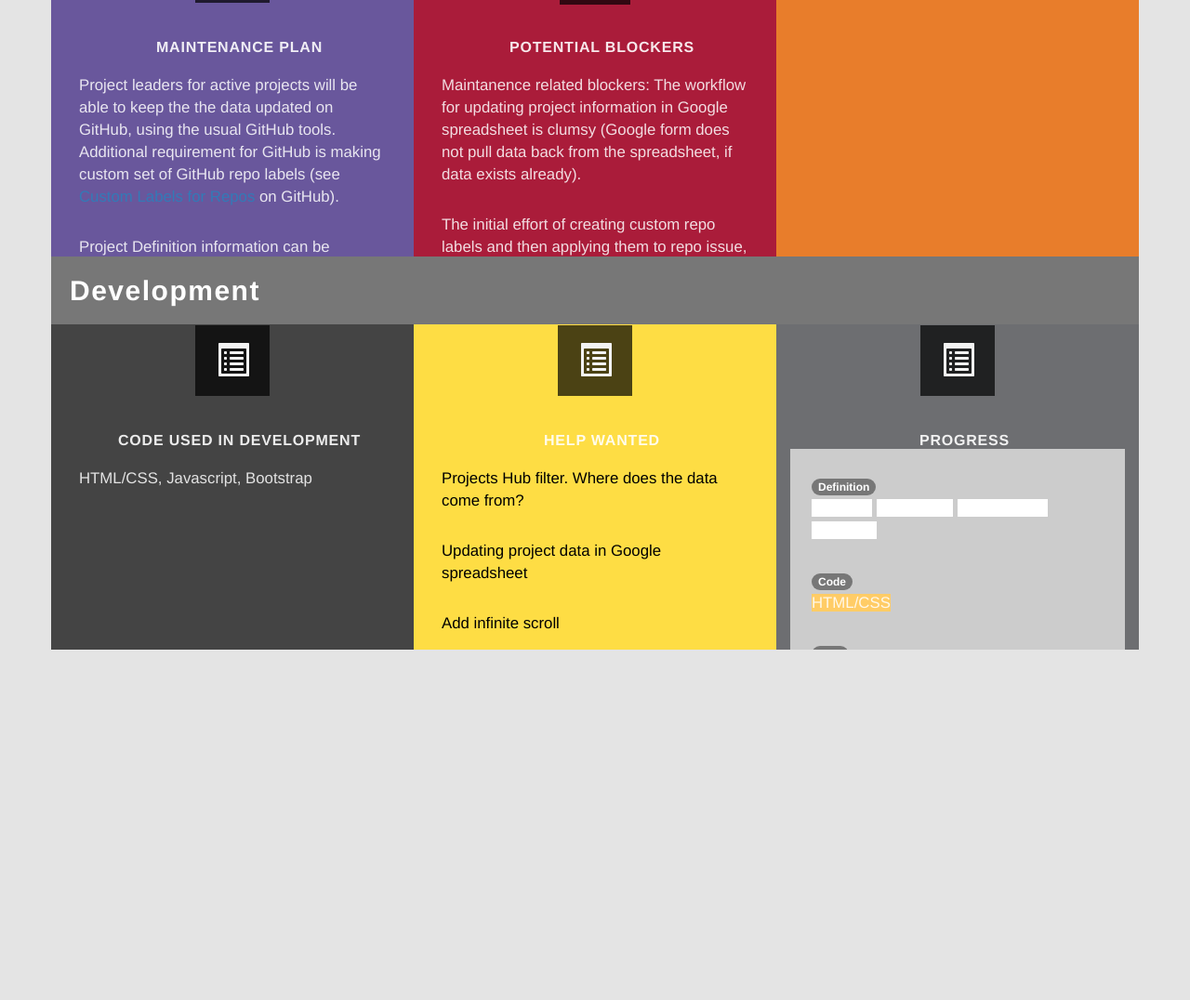
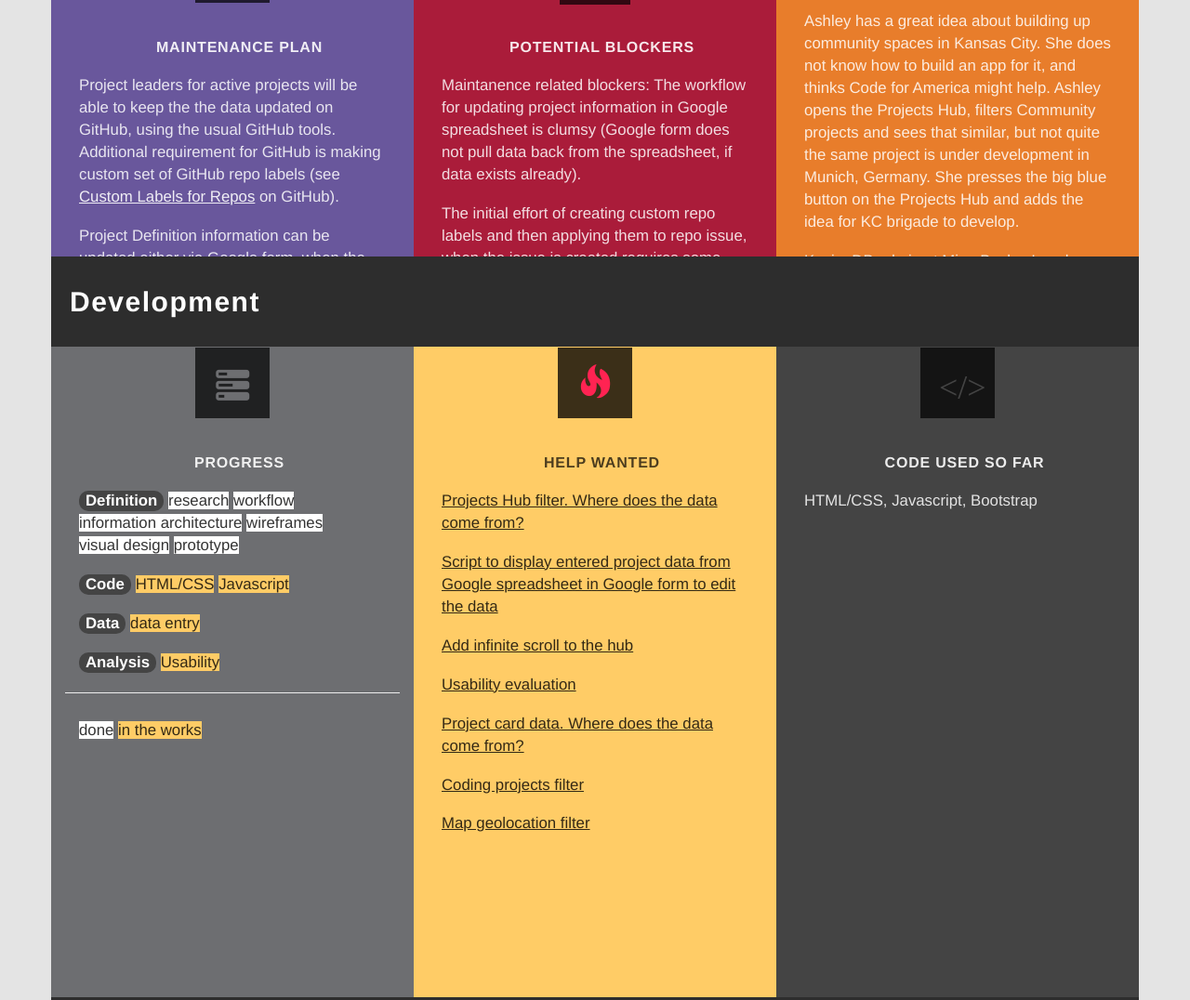
Before and after one commit to zmon/Code-for-America-Projects-Hub, a plain HTML site: page prototype/CfAprojectPage.htm in a window 1280 px wide. Shown: the part 1234-2310 px from the top of the page at 93% size. Before the commit the page ends 1933 px from the top, so only its background shows below. Drawn offline with Linux system fonts and the light colour scheme.

Commit message:
Hub and project page updates

```diff
--- a/prototype/CfAprojectPage.htm
+++ b/prototype/CfAprojectPage.htm
@@ -64,7 +64,7 @@
               <li title="Project stars on GitHub"><span class="glyphicon glyphicon-star OK-star-gold"></span> Starred by <span class="badge OK-badge-inverse">21</span></li>
               <li title="Project followers on GitHub"><span class="glyphicon glyphicon-eye-open"></span> Watched by <span class="badge OK-badge-inverse">17</span></li>
               <li><a hrer="#" title="View project's comments"><span class="glyphicon glyphicon-comment"></span></a><span class="badge OK-badge-inverse">32</li>
-              <li><span class="glyphicon glyphicon-hand-up" title="Project requested by civic organization"></span></a> Requested by ...</li>
+              <li><span class="glyphicon glyphicon-hand-up" title="Project requested by civic organization"></span></a> Requested by Code for America brigade</li>
               <li><span class="glyphicon glyphicon-ok" title="Project validated by research"></span> Validated by user research</li>
            </ul>
         </section>
@@ -98,7 +98,8 @@
     	<span class="glyphicon glyphicon-send OK-pdcard-glyphicon"></span>
       	<h3>Goals</h3>
         <p>Help brigade members to find projects to work on. <br>
-Promote multi-brigade collaboration. New members onboarding. <br>
+Promote multi-brigade collaboration. <br>
+New members onboarding. <br>
 Let public contribute ideas. <br>
 Karma. <br>
 Code for America scope view. <br>
@@ -117,75 +118,91 @@ The list should be available nation-wide and by city. </p>
     <div class="col-xs-12 col-sm-12 col-md-4 OK-project-definition-card OK-project-definition-card-tall OK-pdc-story pull-right">
     	<span class="glyphicon glyphicon-list-alt OK-pdcard-glyphicon"></span>
      	<h3>User Stories</h3>
-        <p>Dave is a busy person. As a member of brigade, Dave needs to be up to date on the latest developments in the brigade, so that he can choose where he can apply his skills on hack night. </p>
-        <p>As a civic-minded person, Jane needs to be able to contribute a society-improving idea for greater good.
-		</p>
+        <p>Dave is a member of brigade living in Kansas City. He does not have time to follow the latest developments in the brigade on a daily basis. He would like to choose where he can apply his skills for a few hours during Monday hack night. Dave does not need to see project details, rather where the help is needed. He opens Projects Hub and chooses an active project with relevant Help Wanted issues, where he can contribute.</p>
+        <p>Ashley has a great idea about building up community spaces in Kansas City. She does not know how to build an app for it, and thinks Code for America might help. Ashley opens the Projects Hub, filters Community projects and sees that similar, but not quite the same project is under development in Munich, Germany. She presses the big blue button on the Projects Hub and adds the idea for KC brigade to develop.</p>
+        <p>Kevin, DB admin at MicroBucks, Inc., has found out about Code for America on a date with Ashley. He is curious about Ashley and the idea behind civic coding, and would like to learn more about both. He also would like to improve his JavaScript skills. Kevin opens the ProjectsHub, finds all the projects in Kansas City, where Javascript help is wanted. One of them has Ashley as a contributor. Kevin chooses to work on this project.</p>
+        <p>Jim, is geomapping guru, has been out of work for a few months. He is looking for a challenging project to showcase his skills and to build up his portfolio. He finds one under development in Buenos Aires brigade.</p>
     </div>
     <div class="col-xs-12 col-sm-6 col-md-4 OK-project-definition-card OK-pdc-maintenance">
     	<span class="glyphicon glyphicon-wrench OK-pdcard-glyphicon"></span>
       	<h3>Maintenance Plan</h3>
         <p>Project leaders for active projects will be able to keep the the data updated on GitHub, using the usual GitHub tools. Additional requirement for GitHub is making custom set of GitHub repo labels (see <a href="https://github.com/codeforkansascity/Code-for-America-Projects-Hub/issues/8">Custom Labels for Repos</a> on GitHub).  </p>
         <p>
-Project Definition information can be updated either via Google form, when the project is created, via Google miniforms, once project is established, or by editing Google spreasheet directly.</p>
+Project Definition information can be updated either via Google form, when the project is created, or via Google miniforms, once project is established, or by editing Google spreasheet directly.</p>
     </div>
     <div class="col-xs-12 col-sm-6 col-md-4 OK-project-definition-card OK-pdc-blockers">
     	<span class="glyphicon glyphicon-save OK-pdcard-glyphicon OK-rotate-270-clockwise"></span>
     	<h3>Potential Blockers</h3>
         <p>Maintanence related blockers: The workflow for updating project information in Google spreadsheet is clumsy (Google form does not pull data back from the spreadsheet, if data exists already).</p>
 <p>The initial effort of creating custom repo labels and then applying them to repo issue, when the issue is created requires some discipline from project leader. </p>
-<p>The result of the effort should be immediately obvious and beneficial though.</p>
     </div>
     </div>
 <!-- code cards -->
     <div class="row">
     <h2>Development</h2>
-    <div class="col-xs-12 col-sm-12 col-md-4 OK-project-definition-card OK-pdc-code">
-    	<span class="glyphicon glyphicon-list-alt OK-pdcard-glyphicon"></span>
-     	<h3>Code used in development</h3>
-        <p>HTML/CSS, Javascript, Bootstrap
-		</p>
-    </div>
-    <div class="col-xs-12 col-sm-12 col-md-4 OK-project-definition-card OK-pdc-help">
-    	<span class="glyphicon glyphicon-list-alt OK-pdcard-glyphicon"></span>
-     	<h3>Help Wanted</h3>
-        <p>Projects Hub filter. Where does the data come from?</p>
-        <p>Updating project data in Google spreadsheet</p>
-        <p>Add infinite scroll </p>
-        <p>Usability evaluation</p>
-        <p>Project card data. Where does the data come from?</p>
-        <p>Coding projects filter </p>
-        <p>Map geolocation filter</p>
-    </div>
+
     <div class="col-xs-12 col-sm-12 col-md-4 OK-project-definition-card OK-pdc-progress">
-    	<span class="glyphicon glyphicon-list-alt OK-pdcard-glyphicon"></span>
+    	<span class="glyphicon glyphicon-tasks OK-pdcard-glyphicon OK-rotate-180-clockwise"></span>
      	<h3>Progress</h3>
-<!-- project progress -->
-            <section class="OK-project-data">
-              <p><span class="OK-tag bg-gray">Definition</span> <br>
+
+              <p><span class="OK-tag bg-gray">Definition</span>
                   <span class="bg-white">research</span>
+                  <span class="bg-white">workflow</span>
+                  <span class="bg-white">information architecture</span>
                   <span class="bg-white">wireframes</span>
                   <span class="bg-white">visual design</span>
                   <span class="bg-white">prototype</span>
                </p>
-               <p><span class="OK-tag bg-gray">Code</span> <br>
+               <p><span class="OK-tag bg-gray">Code</span>
                   <span class="bg-yellow">HTML/CSS</span>
+                  <span class="bg-yellow">Javascript</span>
                </p>
-               <p><span class="OK-tag bg-gray">Data</span> <br>
+               <p><span class="OK-tag bg-gray">Data</span>
                   <span class="bg-yellow">data entry</span>
                </p>
-               <p><span class="OK-tag bg-gray">Analysis</span> <br>
+               <p><span class="OK-tag bg-gray">Analysis</span>
                   <span class="bg-yellow">Usability</span>
               </p>
-<!-- project on hold banner (hidden for active projects -->
-<!--  <p class="OK-project-onhold-message">On Hold<br>
-Reason: ...</p>  -->
-            </section>
+              <hr />
+              <p><span class="bg-white">done</span> <span class="bg-yellow">in the works</span></p>
+<!-- project on hold banner (hidden for active projects
+		<p class="OK-project-onhold-message">On Hold<br>
+		Reason: to demonstrate On Hold banner</p>
+ -->
+    </div>
 
+    <div class="col-xs-12 col-sm-12 col-md-4 OK-project-definition-card OK-pdc-help">
+    	<span class="glyphicon glyphicon-fire OK-pdcard-glyphicon"></span>
+     	<h3>Help Wanted</h3>
+        <p><a title="View issue on GitHub" href="https://github.com/codeforkansascity/Code-for-America-Projects-Hub/issues/17">Projects Hub filter. Where does the data come from?</a></p>
+        <p><a title="View issue on GitHub" href="https://github.com/codeforkansascity/Code-for-America-Projects-Hub/issues/16">Script to display entered project data from Google spreadsheet in Google form to edit the data</a></p>
+        <p><a title="View issue on GitHub" href="https://github.com/codeforkansascity/Code-for-America-Projects-Hub/issues/11">Add infinite scroll to the hub</a></p>
+        <p><a title="View issue on GitHub" href="https://github.com/codeforkansascity/Code-for-America-Projects-Hub/issues/7">Usability evaluation</a></p>
+        <p><a title="View issue on GitHub" href="https://github.com/codeforkansascity/Code-for-America-Projects-Hub/issues/9">Project card data. Where does the data come from?</a></p>
+        <p><a title="View issue on GitHub" href="https://github.com/codeforkansascity/Code-for-America-Projects-Hub/issues/6">Coding projects filter</a></p>
+        <p><a title="View issue on GitHub" href="https://github.com/codeforkansascity/Code-for-America-Projects-Hub/issues/4">Map geolocation filter</a></p>
     </div>
+
+    <div class="col-xs-12 col-sm-12 col-md-4 OK-project-definition-card OK-pdc-code">
+    	<span class="glyphicon  OK-pdcard-glyphicon">&lt;/&gt;</span>
+     	<h3>Code used so far</h3>
+        <p>HTML/CSS, Javascript, Bootstrap
+		</p>
+    </div>
+
 	</div>
 </div>
 
+<footer class="container">
+    <div class="row">
+      <div class="col-xs-3 col-lg-2">
+        <img class="OK-logo" src="images/CfA_logo_132x53.png" width="132" height="53" alt="Code for America ">
+        <br><br>
+        <button type="button" onClick="location.href='CfAprojectsHub.htm'" class="btn btn-primary btn-xs">Back to Projects Hub</button>
+      </div>
 
+	</div>
+</footer>
 
 
 
--- a/prototype/css/cfa-project-page.css
+++ b/prototype/css/cfa-project-page.css
@@ -6,20 +6,29 @@
 	-ms-transform: rotate(270deg);
     -webkit-transform: rotate(270deg);
 }
+.OK-rotate-180-clockwise {
+    transform: rotate(180deg);
+	-ms-transform: rotate(180deg);
+    -webkit-transform: rotate(180deg);
+}
 h2 {
 	margin:0;
-	padding:20px 20px;
+	padding:32px 20px;
 	letter-spacing:.05em;
 	font-weight:bold;
 	color:#fff;
-	background:#777;
+	background: rgba(0,0,0,.8)
 }
 body {
 	background:#e4e4e4;
 }
-/* header */
-header {
+/* header and footer */
+header, footer {
 	padding:100px 0 50px;
+}
+header button.btn, footer button.btn {
+	font-size: 14px;
+	font-weight:bold;
 }
 header .OK-tag {
 	margin:8px 8px 0 0;
@@ -27,17 +36,13 @@ header .OK-tag {
   	font-size: 14px;
   	border-radius: 20px;
 }
-header button.btn {
-	font-size: 14px;
-	font-weight:bold;
-}
 /* cover image for project page */
 .OK-project-page-cover-img {
 	position:relative;
 	width:100%;
 	height:400px;
 	border:solid 12px #fff;
-	background:url(../images/OK_CfA_page_main_img.png);
+	background:url(https://cloud.githubusercontent.com/assets/10410203/6648656/afe1cd32-c9aa-11e4-83de-42295a52a935.png);
 	background-size: cover;
 	background-position:top center;
 	box-shadow: 0 1px 15px #000;
@@ -83,6 +88,7 @@ header button.btn {
 .OK-project-definition-card {
 	color:rgba(255,255,255,.85);
 }
+
 @media (min-width: 768px) {
 	.OK-project-definition-card {
 		height:350px;
@@ -90,9 +96,24 @@ header button.btn {
 }
 }
 @media (min-width: 992px) {
-	.OK-project-definition-card-tall {
+	.OK-project-definition-card-tall, .OK-pdc-progress, .OK-pdc-help, .OK-pdc-code {
 		height:700px;
 	}
+}
+/* links in the pd card */
+.OK-project-definition-card a {
+	text-decoration:underline;
+	color:rgba(255,255,255,.9);
+}
+.OK-project-definition-card a:hover {
+	color:rgba(255,255,255,1);
+}
+.OK-pdc-help a {
+	text-decoration:underline;
+	color:rgba(0,0,0,.8);
+}
+.OK-pdc-help a:hover {
+	color:rgba(0,0,0,1);
 }
 /* project definition card bkg */
 .OK-pdc-goals {
@@ -110,15 +131,16 @@ header button.btn {
 .OK-pdc-blockers {
 	background:#aa1c3a;
 }
+.OK-pdc-progress {
+	color:rgba(0,0,0,.8);
+	background:#6D6E71;
+}
+.OK-pdc-help {
+	color:rgba(0,0,0,.8);
+	background:#FC6;
+}
 .OK-pdc-code {
 	background:#444;
-}
-.OK-pdc-help {
-	color:#000;
-	background:#fedd44;
-}
-.OK-pdc-progress {
-	background:#6D6E71;
 }
 /* project definition card icon */
 .OK-pdcard-glyphicon {
@@ -130,6 +152,9 @@ header button.btn {
 	font-size:36px;
 	color: #F3F3F3;
 	background:rgba(0,0,0,.7);
+}
+.OK-pdc-help .OK-pdcard-glyphicon {
+	background:rgba(0,0,0,.77);
 }
 .OK-pdc-goals .OK-pdcard-glyphicon {
 	color:#cf1b41;
@@ -146,6 +171,15 @@ header button.btn {
 .OK-pdc-blockers .OK-pdcard-glyphicon {
 	color:#aa1c3a;
 }
+.OK-pdc-progress  .OK-pdcard-glyphicon {
+	color:#6D6E71;
+}
+.OK-pdc-help .OK-pdcard-glyphicon {
+	color:#ff2352;
+}
+.OK-pdc-code  .OK-pdcard-glyphicon {
+	color:#444;
+}
 /* project definition card title */
 .OK-project-definition-card h3 {
 	padding-top:20px;
@@ -154,8 +188,21 @@ header button.btn {
 	font-weight:bold;
 	color:rgba(255,255,255,.9);
 }
+.OK-pdc-help h3 {
+	color:rgba(0,0,0,.7);
+}
 /* project definition card text */
+.OK-project-definition-card h3 + p {
+	padding-top:20px;
+}
 .OK-project-definition-card p {
-	padding:20px 15px 0;
+	padding:8px 15px 0;
 	font-size:1.2em;
 }
+.OK-pdc-progress .OK-tag {
+	font-size:1em;
+	background:#444;
+}
+.OK-pdc-progress p span {
+	white-space:nowrap;
+}
```
Also changed, not shown: prototype/CfAprojectsHub.htm (+29 -15 lines), prototype/css/cfa-projects-hub.css (+5 -2 lines).
